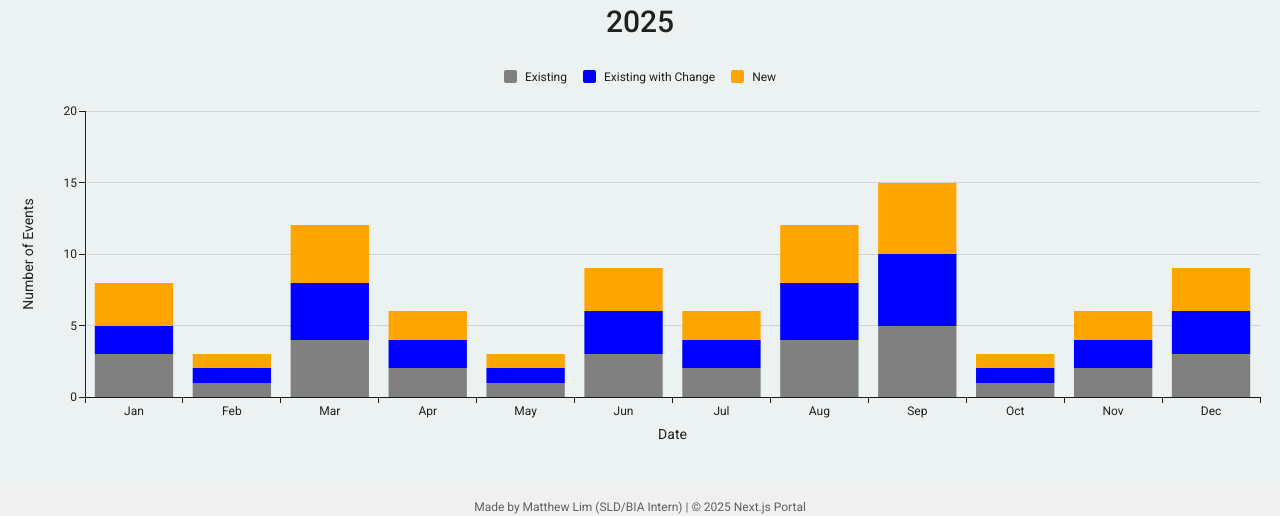
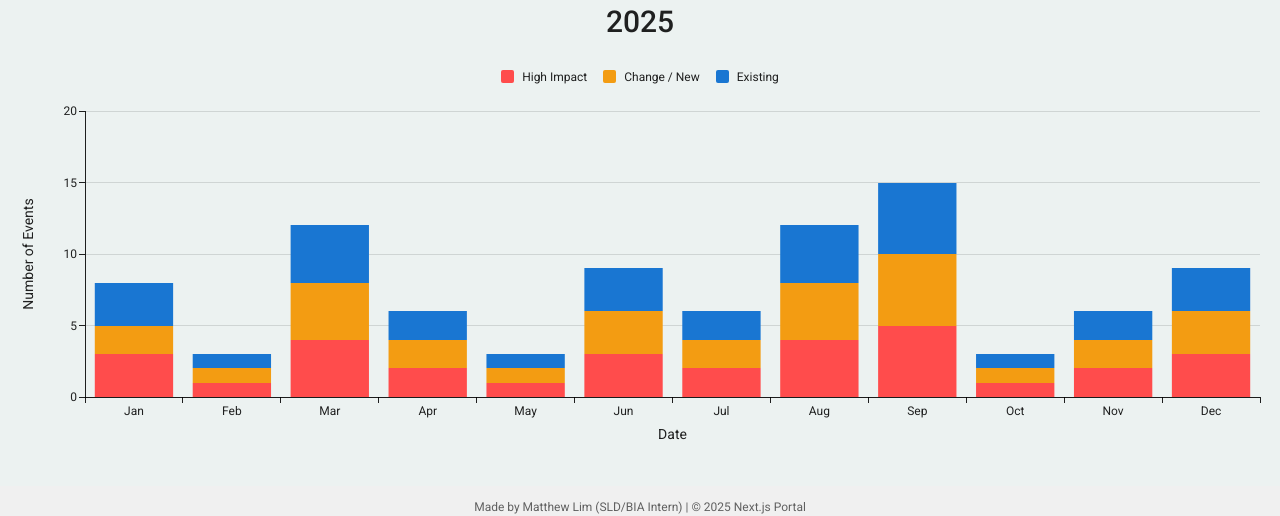
Before and after one commit to Matthew040310/EventCentral, a Next.js app: page /CMMReport in a window 1280 px wide. Shown: the part 1018-1534 px from the top of the page. Built offline with nearby package versions, Linux system fonts and the light colour scheme; no server answers; the database is empty; what @mui/material-nextjs would draw is missing.

Commit message:
chore (StackedBarChart) : rename dummy constants

```diff
--- a/src/app/CMMReport/_components/StackedBarChart.tsx
+++ b/src/app/CMMReport/_components/StackedBarChart.tsx
@@ -1,26 +1,27 @@
 import React from 'react';
 import { BarChart } from '@mui/x-charts/BarChart';
 import { Box, Typography } from '@mui/material';
+import { Event_Legend } from '@/styles/theme';
 
 const xAxisLabel = ["Jan", "Feb", "Mar", "Apr", "May", "Jun", "Jul", "Aug", "Sep", " Oct", "Nov", "Dec"];
 
-const NEW_2025 = {
+const HighImpact = {
     data: [3, 1, 4, 2, 1, 3, 2, 4, 5, 1, 2, 3],
-    label: "New",
-    stack: '2025',
-    color: 'Orange'
+    stack: "total",
+    label: "High Impact",
+    color: Event_Legend["High Impact"]
 };
-const CHANGE_2025 = {
+const Change_New = {
     data: [2, 1, 4, 2, 1, 3, 2, 4, 5, 1, 2, 3],
-    label: "Existing with Change",
-    stack: '2025',
-    color: 'Blue'
+    stack: "total",
+    label: "Change / New",
+    color: Event_Legend["New/Changes"]
 };
-const EXISTING_2025 = {
+const Existing = {
     data: [3, 1, 4, 2, 1, 3, 2, 4, 5, 1, 2, 3],
+    stack: "total",
     label: "Existing",
-    stack: '2025',
-    color: 'Grey'
+    color: Event_Legend["Existing"]
 };
 
 const StackedBarChart: React.FC = () => {
@@ -43,9 +44,9 @@ const StackedBarChart: React.FC = () => {
                     grid={{ horizontal: true }}
                     series={
                         [
-                            { ...EXISTING_2025 },
-                            { ...CHANGE_2025 },
-                            { ...NEW_2025 },
+                            { ...HighImpact },
+                            { ...Change_New },
+                            { ...Existing },
                         ]}
                 />
             </Box >
```
